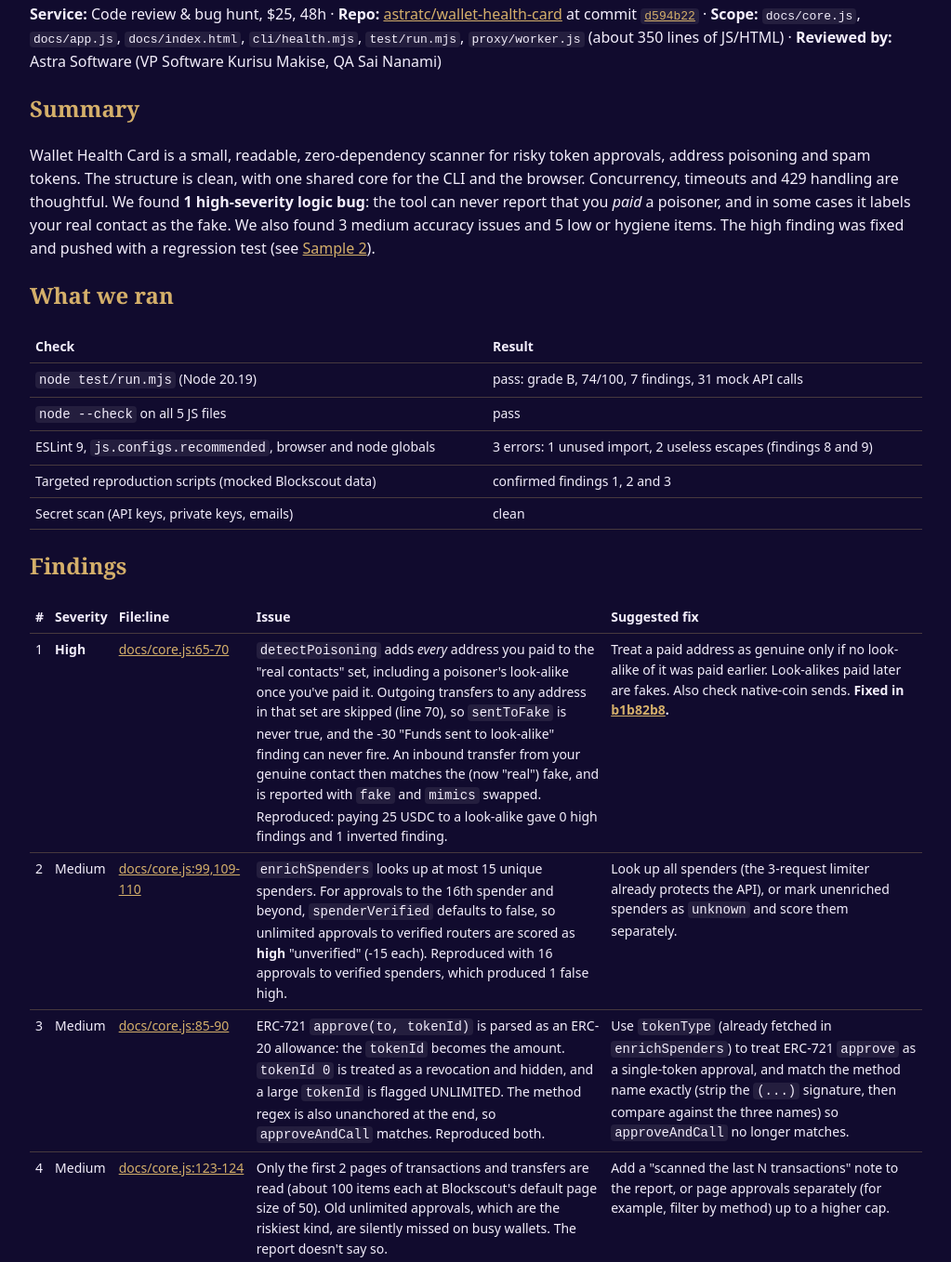
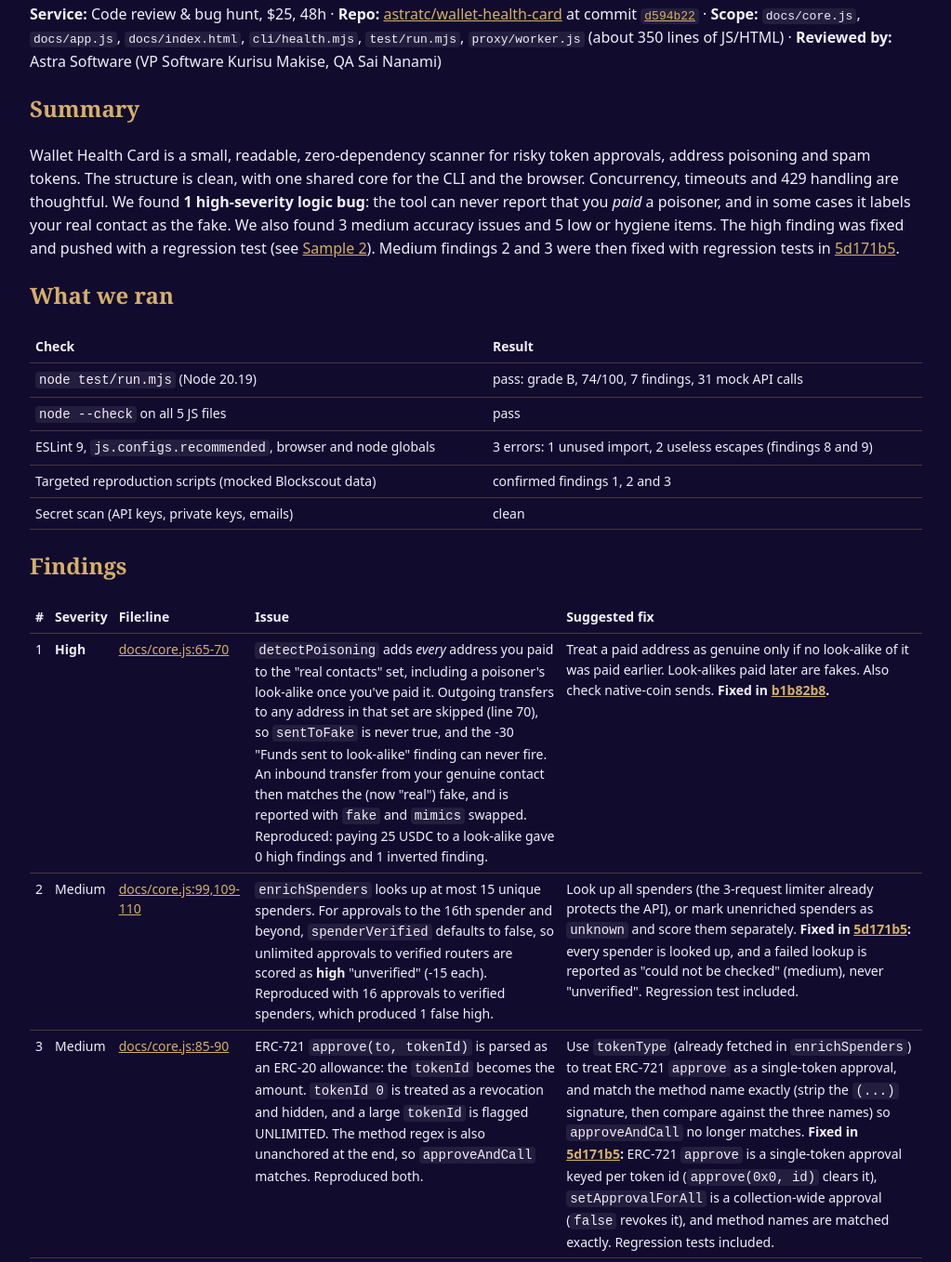
Before and after one commit to astratc/astratc.github.io, a plain HTML site: page software/code-review.html in a window 1280 px wide. Shown: the part 138-1496 px from the top of the page at 93% size, without its empty margins (128-1151 px from the left). Drawn offline with Linux system fonts and the light colour scheme.

Commit message:
Code review sample: mark findings 2 and 3 fixed (wallet-health-card 5d171b5)

```diff
--- a/software/code-review.html
+++ b/software/code-review.html
@@ -7,7 +7,7 @@ pre{background:rgba(255,255,255,.06);padding:12px;border-radius:8px;overflow:aut
 <h1>Sample 1: Code review &amp; bug hunt, Wallet Health Card</h1>
 <p><strong>Service:</strong> Code review &amp; bug hunt, $25, 48h · <strong>Repo:</strong> <a href="https://github.com/astratc/wallet-health-card">astratc/wallet-health-card</a> at commit <a href="https://github.com/astratc/wallet-health-card/tree/d594b2236352b5475e69aa0ab0c2022c7f986da2"><code>d594b22</code></a> · <strong>Scope:</strong> <code>docs/core.js</code>, <code>docs/app.js</code>, <code>docs/index.html</code>, <code>cli/health.mjs</code>, <code>test/run.mjs</code>, <code>proxy/worker.js</code> (about 350 lines of JS/HTML) · <strong>Reviewed by:</strong> Astra Software (VP Software Kurisu Makise, QA Sai Nanami)</p>
 <h2>Summary</h2>
-<p>Wallet Health Card is a small, readable, zero-dependency scanner for risky token approvals, address poisoning and spam tokens. The structure is clean, with one shared core for the CLI and the browser. Concurrency, timeouts and 429 handling are thoughtful. We found <strong>1 high-severity logic bug</strong>: the tool can never report that you <em>paid</em> a poisoner, and in some cases it labels your real contact as the fake. We also found 3 medium accuracy issues and 5 low or hygiene items. The high finding was fixed and pushed with a regression test (see <a href="bug-fix.html">Sample 2</a>).</p>
+<p>Wallet Health Card is a small, readable, zero-dependency scanner for risky token approvals, address poisoning and spam tokens. The structure is clean, with one shared core for the CLI and the browser. Concurrency, timeouts and 429 handling are thoughtful. We found <strong>1 high-severity logic bug</strong>: the tool can never report that you <em>paid</em> a poisoner, and in some cases it labels your real contact as the fake. We also found 3 medium accuracy issues and 5 low or hygiene items. The high finding was fixed and pushed with a regression test (see <a href="bug-fix.html">Sample 2</a>). Medium findings 2 and 3 were then fixed with regression tests in <a href="https://github.com/astratc/wallet-health-card/commit/5d171b59eddc3d5e1635ec2c9412e6c854c4dc20">5d171b5</a>.</p>
 <h2>What we ran</h2>
 <table>
 <thead>
@@ -60,14 +60,14 @@ pre{background:rgba(255,255,255,.06);padding:12px;border-radius:8px;overflow:aut
 <td>Medium</td>
 <td><a href="https://github.com/astratc/wallet-health-card/blob/d594b2236352b5475e69aa0ab0c2022c7f986da2/docs/core.js#L99-L110">docs/core.js:99,109-110</a></td>
 <td><code>enrichSpenders</code> looks up at most 15 unique spenders. For approvals to the 16th spender and beyond, <code>spenderVerified</code> defaults to false, so unlimited approvals to verified routers are scored as <strong>high</strong> &quot;unverified&quot; (-15 each). Reproduced with 16 approvals to verified spenders, which produced 1 false high.</td>
-<td>Look up all spenders (the 3-request limiter already protects the API), or mark unenriched spenders as <code>unknown</code> and score them separately.</td>
+<td>Look up all spenders (the 3-request limiter already protects the API), or mark unenriched spenders as <code>unknown</code> and score them separately. <strong>Fixed in <a href="https://github.com/astratc/wallet-health-card/commit/5d171b59eddc3d5e1635ec2c9412e6c854c4dc20">5d171b5</a>:</strong> every spender is looked up, and a failed lookup is reported as &quot;could not be checked&quot; (medium), never &quot;unverified&quot;. Regression test included.</td>
 </tr>
 <tr>
 <td>3</td>
 <td>Medium</td>
 <td><a href="https://github.com/astratc/wallet-health-card/blob/d594b2236352b5475e69aa0ab0c2022c7f986da2/docs/core.js#L85-L90">docs/core.js:85-90</a></td>
 <td>ERC-721 <code>approve(to, tokenId)</code> is parsed as an ERC-20 allowance: the <code>tokenId</code> becomes the amount. <code>tokenId 0</code> is treated as a revocation and hidden, and a large <code>tokenId</code> is flagged UNLIMITED. The method regex is also unanchored at the end, so <code>approveAndCall</code> matches. Reproduced both.</td>
-<td>Use <code>tokenType</code> (already fetched in <code>enrichSpenders</code>) to treat ERC-721 <code>approve</code> as a single-token approval, and match the method name exactly (strip the <code>(...)</code> signature, then compare against the three names) so <code>approveAndCall</code> no longer matches.</td>
+<td>Use <code>tokenType</code> (already fetched in <code>enrichSpenders</code>) to treat ERC-721 <code>approve</code> as a single-token approval, and match the method name exactly (strip the <code>(...)</code> signature, then compare against the three names) so <code>approveAndCall</code> no longer matches. <strong>Fixed in <a href="https://github.com/astratc/wallet-health-card/commit/5d171b59eddc3d5e1635ec2c9412e6c854c4dc20">5d171b5</a>:</strong> ERC-721 <code>approve</code> is a single-token approval keyed per token id (<code>approve(0x0, id)</code> clears it), <code>setApprovalForAll</code> is a collection-wide approval (<code>false</code> revokes it), and method names are matched exactly. Regression tests included.</td>
 </tr>
 <tr>
 <td>4</td>
@@ -119,6 +119,6 @@ pre{background:rgba(255,255,255,.06);padding:12px;border-radius:8px;overflow:aut
 <li>Output is escaped in <code>app.js</code>, and every finding links to the transaction in the explorer.</li>
 </ul>
 <h2>Next steps we&#39;d suggest</h2>
-<p>Fix 2 and 3 next (both change scores users see), then add the scan-depth note from finding 4.</p>
+<p>Findings 2 and 3 are fixed (<a href="https://github.com/astratc/wallet-health-card/commit/5d171b59eddc3d5e1635ec2c9412e6c854c4dc20">5d171b5</a>). Next: add the scan-depth note from finding 4.</p>
 <p><em>Not a formal security audit.</em> This is a time-boxed code review of the listed files at the stated commit, based on reading the code and running the tests and lint described above. It is not a guarantee that the code is free of bugs or vulnerabilities.</p>
 </body></html>
```
Also changed, not shown: 1 other file.
